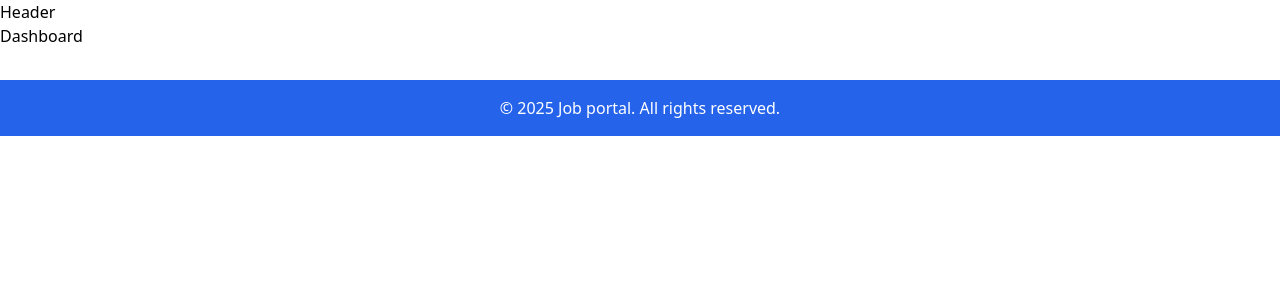
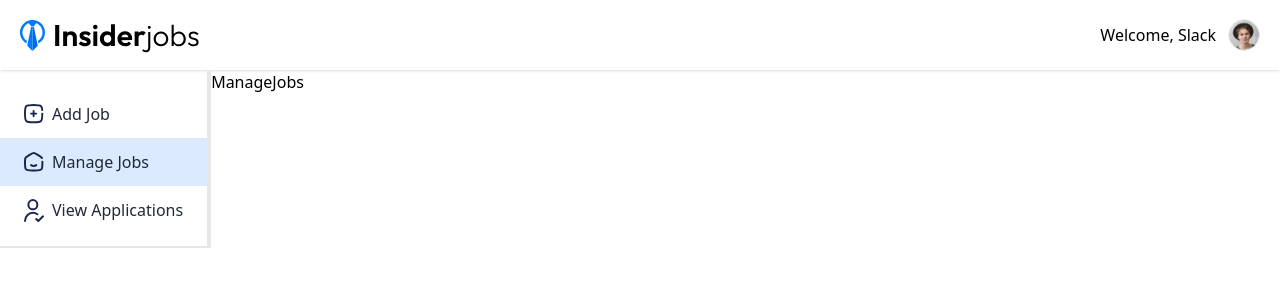
Before and after one commit to Desire-Syndrome/job-portal, a React (Vite) app in the folder client/: page /dashboard/manage-jobs in a window 1280 px wide. Shown: the top 300 px of the page. Built offline with nearby package versions, Linux system fonts and the light colour scheme.

Commit message:
added company Dashboard

```diff
--- a/client/src/App.jsx
+++ b/client/src/App.jsx
@@ -4,9 +4,10 @@ import UseScrollToTop from "./hooks/useScrollToTop"
 
 import Home from './pages/Home'
 import Job from './pages/Job'
+import UserDashboard from './pages/UserDashboard'
 import UserApplications from './pages/UserApplications'
 import UserInfo from './pages/UserInfo'
-import Dashboard from './pages/Dashboard'
+import CompanyDashboard from './pages/CompanyDashboard'
 import AddJob from './pages/AddJob'
 import ManageJobs from './pages/ManageJobs'
 import ManageApplications from './pages/ManageApplications'
@@ -21,16 +22,16 @@ function App() {
       <Routes>
         <Route exact path="/" element={<Home />}></Route>
         <Route exact path='/job/:id' element={<Job />} />
-        <Route exact path='/user-profile' element={<UserInfo />} />
-        <Route exact path='/my-applications' element={<UserApplications />} />
-
-        <Route exact path='/dashboard' element={<Dashboard />}>
+        <Route exact path='/user' element={<UserDashboard />}>
+          <Route exact path='user-applications' element={<UserApplications />} />
+          <Route exact path='edit-user-profile' element={<UserInfo />} />
+        </Route>
+        <Route exact path='/dashboard' element={<CompanyDashboard />}>
           <Route exact path='add-job' element={<AddJob />} />
           <Route exact path='manage-jobs' element={<ManageJobs />} />
           <Route exact path='manage-applications' element={<ManageApplications />} />
-          <Route exact path='company-info' element={<CompanyInfo />} />
+          <Route exact path='edit-company-profile' element={<CompanyInfo />} />
         </Route>
-
       </Routes>
     </Router>
 
--- a/client/src/assets/mock-data.js
+++ b/client/src/assets/mock-data.js
@@ -224,3 +224,10 @@ export const userApplications = [
         logo: company_icon,
     }
 ];
+
+export const company = {
+	name: "Slack",
+	jobTitle: "Full Stack Developer",
+	location: "Bangalore",
+	image: profile_img
+};
--- /dev/null
+++ b/client/src/pages/CompanyDashboard.jsx
@@ -0,0 +1,62 @@
+import { assetsImages } from '../assets/images-data'
+import { company } from '../assets/mock-data'
+
+import { Link, NavLink, Outlet } from "react-router-dom"
+
+
+const CompanyDashboard = () => {
+
+	return (
+		<div className="min-h-screen">
+			{/* NavBar for Recruters*/}
+			<div className='shadow py-4'>
+				<div className='px-5 flex justify-between items-center'>
+					<Link to="/"><img src={assetsImages.logo} className='max-sm:w-32 cursor-pointer' alt="Logo" /></Link>
+					{company && (
+						<div className='flex items-center gap-3'>
+							<p className='max-sm:hidden'>Welcome, {company.name}</p>
+							<div className='relative group'>
+								<img src={company.image} className='w-8 border rounded-full' alt="Company Logo" />
+								<div className='absolute hidden group-hover:block top-0 right-0 z-10 text-black rounded pt-12'>
+									<ul className='list-none m-0 p-2 bg-white rounded-md border text-sm w-max'>
+										<Link to={'/dashboard/add-job'} className='py-1 px-6 cursor-pointer flex items-center gap-2 hover:bg-blue-100'>
+											<img src={assetsImages.home_icon} className='w-4 h-4' alt="icon" />Dashboard
+										</Link>
+										<Link to={'/dashboard/edit-company-profile'} className='py-1 px-6 cursor-pointer flex items-center gap-2 hover:bg-blue-100'>
+											<img src={assetsImages.person_tick_icon} className='w-4 h-4' alt="icon" />Edit Profile
+										</Link>
+										<li className='py-1 px-6 cursor-pointer flex items-center gap-2 hover:bg-blue-100'>
+											<img src={assetsImages.right_arrow_icon} className='w-4 h-3' alt="icon" />Logout
+										</li>
+									</ul>
+								</div>
+							</div>
+						</div>
+					)}
+				</div>
+			</div>
+			<div className='flex items-start'>
+				{/* Left SideBar */}
+				<div className=' border-r-4 border-b-2'>
+					<ul className='flex flex-col items-start pt-5 pb-3 text-gray-800'>
+						<NavLink to={'/dashboard/add-job'}
+							className={({ isActive }) => `flex items-center p-3 sm:px-6 gap-2 w-full ${isActive && 'bg-blue-100'}`} >
+							<img src={assetsImages.add_icon} className='w-5' alt="icon" /><p className='max-sm:hidden'>Add Job</p>
+						</NavLink>
+						<NavLink to={'/dashboard/manage-jobs'} className={({ isActive }) => `flex items-center p-3 sm:px-6 gap-2 w-full ${isActive && 'bg-blue-100'}`} >
+							<img src={assetsImages.home_icon} className='w-5' alt="icon" /><p className='max-sm:hidden'>Manage Jobs</p>
+						</NavLink>
+						<NavLink to={'/dashboard/manage-applications'} className={({ isActive }) => `flex items-center p-3 sm:px-6 gap-2 w-full ${isActive && 'bg-blue-100'}`} >
+							<img src={assetsImages.person_tick_icon} className='w-5' alt="icon" /><p className='max-sm:hidden'>View Applications</p>
+						</NavLink>
+					</ul>
+				</div>
+				<div>
+					<Outlet />
+				</div>
+			</div>
+		</div>
+	)
+}
+
+export default CompanyDashboard
--- a/client/src/pages/Dashboard.jsx
+++ /dev/null
@@ -1,11 +0,0 @@
-import Layouts from '../layouts/Layouts';
-
-const Dashboard = () => {
-	return (<Layouts>
-
-		<div>Dashboard</div>
-
-		</Layouts>)
-}
-
-export default Dashboard
--- /dev/null
+++ b/client/src/pages/UserDashboard.jsx
@@ -0,0 +1,11 @@
+import Layouts from '../layouts/Layouts';
+
+const UserDashboard = () => {
+	return (<Layouts>
+
+		<div>User Dashboard</div>
+
+		</Layouts>)
+}
+
+export default UserDashboard
```
